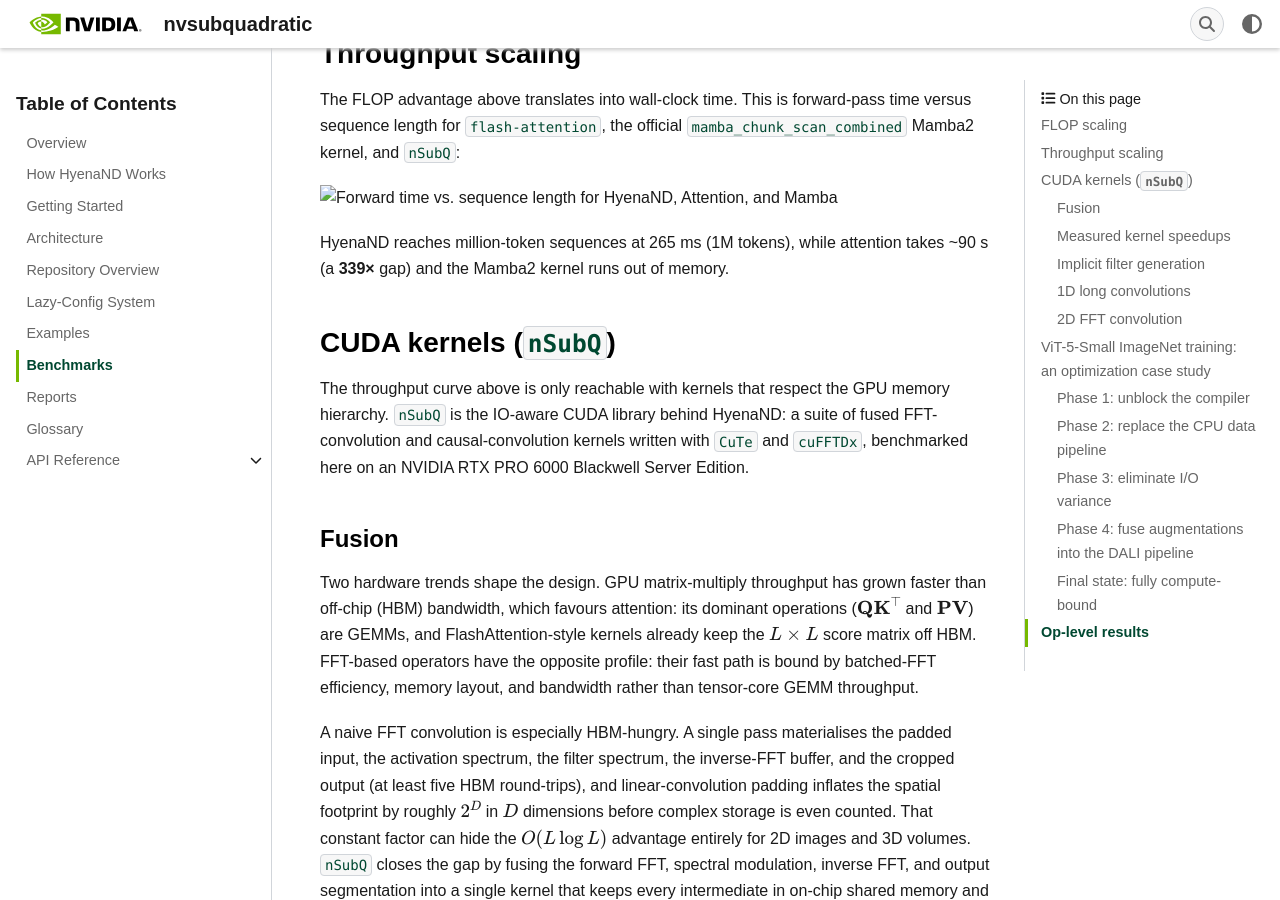
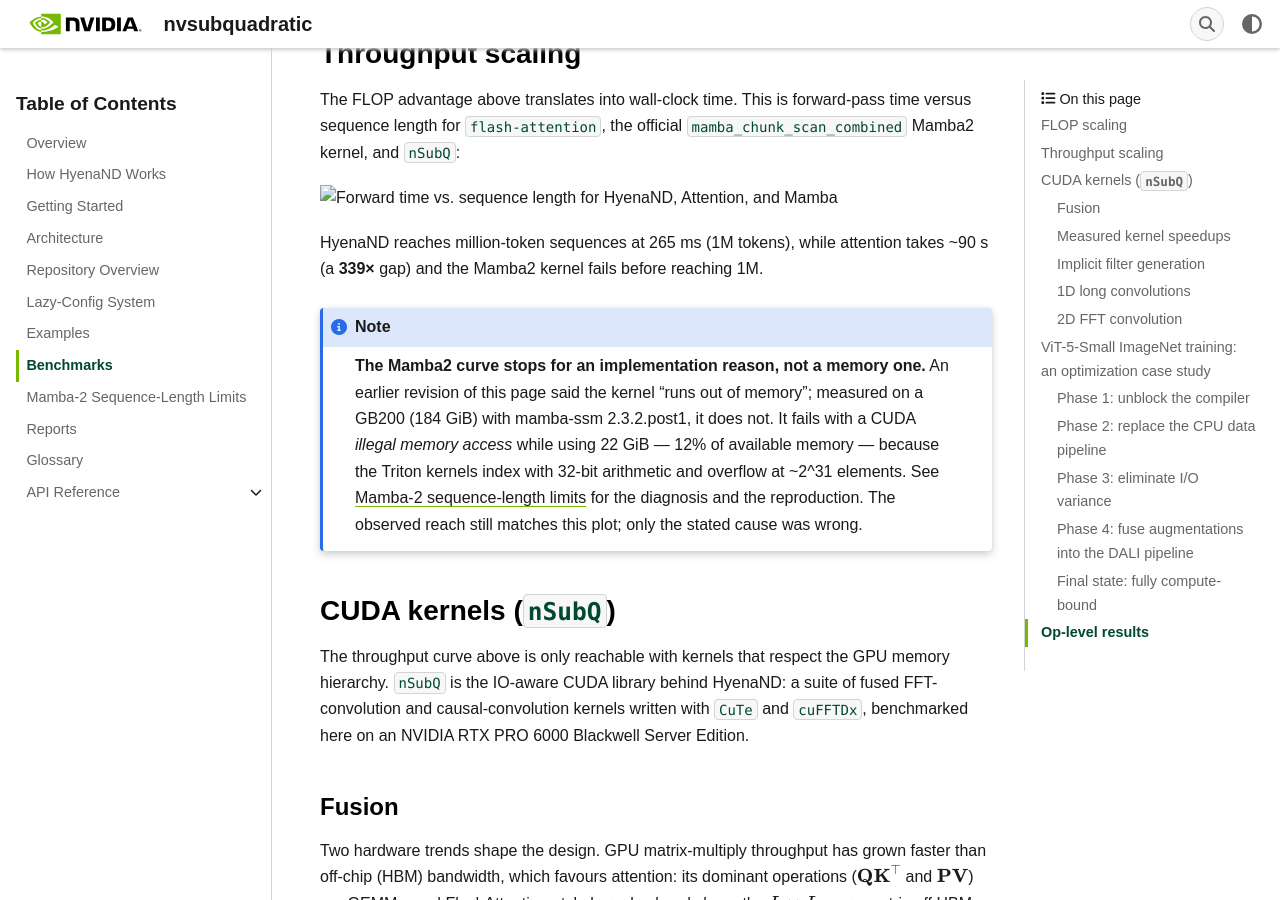
Before and after one commit to NVIDIA-BioNeMo/nvSubquadratic, a Sphinx documentation site: the page built from docs/benchmarks.md, in a window 1280 px wide and 900 px high, scrolled down 808 px. Built offline with Sphinx 7.4.7, drawn with Linux system fonts in a browser that asks for light colours; some web fonts are replaced; some of the changed text lies outside the part shown.

Commit message:
docs: correct the Mamba-2 claim in benchmarks, and document why it stops
benchmarks.md said the Mamba2 kernel "runs out of memory" at 1M tokens. Measured
on GB200 (184 GiB) with mamba-ssm 2.3.2.post1, it does not: it fails with a CUDA
illegal memory access while using 22 GiB, i.e. 12% of available memory. The
*reach* on that plot still reproduces — at hidden 768 the last working point is
262,144, right where the curve ends — so only the stated cause was wrong.

The distinction matters because it is load-bearing. "Runs out of memory" reads as
an architectural limit on Mamba-2. What is actually there are two separate
implementation limits in the shipping kernels, both of which someone could patch:

  * 32-bit index overflow in the Triton SSD scan (ssd_chunk_state.py ->
    _chunk_state_fwd), failing at ~2^31 ELEMENTS. Bisected at two widths: hidden
    768 breaks between 598,016 and 606,208, hidden 1536 between 253,952 and
    262,144 — both landing within 2.5% of 2^31 elements. The threshold halving as
    width doubles is the signature of an element-count limit rather than a
    sequence-length or memory one. Confirmed by patching: casting program_id to
    int64 in that file makes L=1M pass.

  * A CUDA grid-dimension cap in causal_conv1d's channels-last path at exactly
    65,535 x 64 = 4,194,240 tokens, verified block-by-block. The contiguous path
    has no such limit and runs to at least 32M.

Upstream (state-spaces/mamba#686) is open and unfixed: 2.3.2.post1 is the latest
release, ssd_chunk_state.py is byte-identical between v2.3.2 and main, and the
mamba_ssm tree contains no int64 index widening anywhere. The wdykas@bfec072
"more int64" commit referenced in that thread does not fix this — it widens
program_id in ssd_chunk_scan.py and layernorm_gated.py, not in the file that
faults; applying a strict superset of its changes (40 casts vs its 4) still fails
at 1M.

New docs/mamba2_limits.md carries the diagnosis, the evidence and copy-pasteable
reproductions for both limits, and is linked from the corrected claim.

Co-Authored-By: Claude Opus 5 (1M context) <noreply@anthropic.com>

````diff
--- a/docs/benchmarks.md
+++ b/docs/benchmarks.md
@@ -38,7 +38,18 @@ official `mamba_chunk_scan_combined` Mamba2 kernel, and `nSubQ`:
 ![Forward time vs. sequence length for HyenaND, Attention, and Mamba](_static/throughput_scaling.png)
 
 HyenaND reaches million-token sequences at 265 ms (1M tokens), while attention
-takes ~90 s (a **339×** gap) and the Mamba2 kernel runs out of memory.
+takes ~90 s (a **339×** gap) and the Mamba2 kernel fails before reaching 1M.
+
+```{note}
+**The Mamba2 curve stops for an implementation reason, not a memory one.** An
+earlier revision of this page said the kernel "runs out of memory"; measured on a
+GB200 (184 GiB) with mamba-ssm 2.3.2.post1, it does not. It fails with a CUDA
+*illegal memory access* while using 22 GiB — 12% of available memory — because the
+Triton kernels index with 32-bit arithmetic and overflow at ~2^31 elements. See
+[Mamba-2 sequence-length limits](mamba2_limits.md) for the diagnosis and the
+reproduction. The observed reach still matches this plot; only the stated cause
+was wrong.
+```
 
 ## CUDA kernels (`nSubQ`)
 
--- a/docs/index.rst
+++ b/docs/index.rst
@@ -138,6 +138,9 @@ Where to go next
   the base-config + ablation workflow.
 - :doc:`Benchmarks <benchmarks>`: FLOP scaling, kernel speedups, and a
   worked ViT-5-Small ImageNet training optimization case study.
+- :doc:`Mamba-2 Sequence-Length Limits <mamba2_limits>`: why the Mamba-2
+  baseline stops early in the forward-time sweeps — two measured implementation
+  limits, neither of them memory.
 - :doc:`Reports <reports>`: long-form technical reports backed by
   reproducible scripts and figures.
 - :doc:`Glossary <glossary>`: quick definitions for SIREN, FiLM, implicit
@@ -182,6 +185,7 @@ CUDA kernels live in a separate library:
    Lazy-Config System <lazy_config>
    Examples <examples/index>
    Benchmarks <benchmarks>
+   Mamba-2 Sequence-Length Limits <mamba2_limits>
    Reports <reports>
    Glossary <glossary>
    API Reference <api_reference/index>
````
Also changed, not shown: docs/mamba2_limits.md (added, +169 -0 lines).
